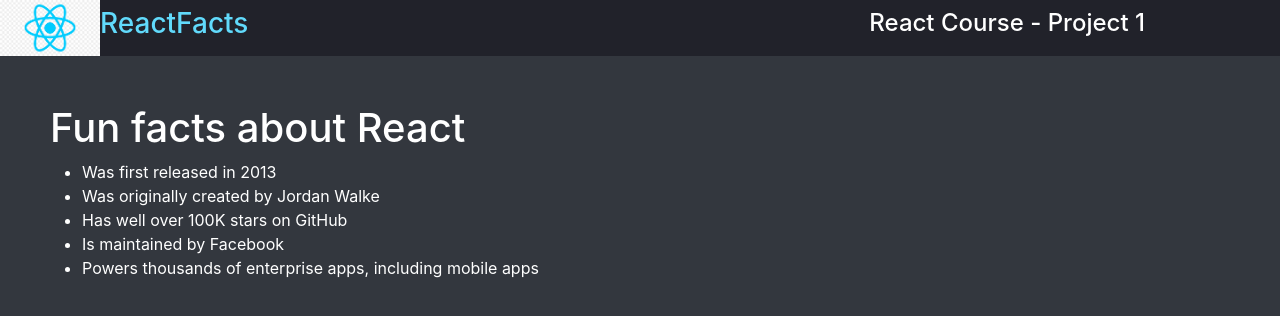
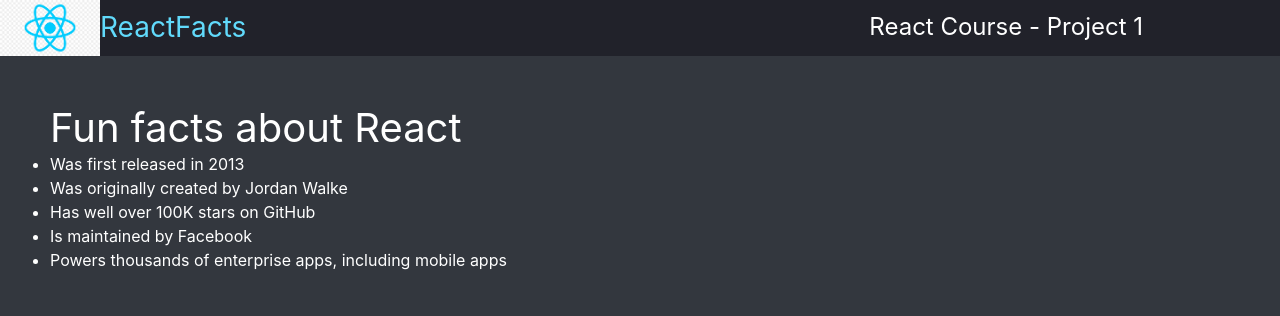
Before and after one commit to OVI3D0/react-info-app, a React (Create React App) app: page / in a window 1280 px wide. Shown: the top 316 px of the page. Built offline with nearby package versions, Linux system fonts and the light colour scheme.

Commit message:
added css resets

```diff
--- a/src/styles/index.css
+++ b/src/styles/index.css
@@ -1,4 +1,29 @@
+html {
+  box-sizing: border-box;
+  font-size: 16px;
+}
+
+*, *:before, *:after {
+  box-sizing: inherit;
+}
+
+body, h1, h2, h3, h4, h5, h6, p, ol, ul {
+  margin: 0;
+  padding: 0;
+  font-weight: normal;
+}
+
+/* ol, ul {
+  list-style: none;
+} */
+
+img {
+  max-width: 100%;
+  height: auto;
+}
+
 body {
+  overflow: hidden;
   margin: 0;
   font-family: -apple-system, BlinkMacSystemFont, 'Segoe UI', 'Roboto', 'Oxygen',
     'Ubuntu', 'Cantarell', 'Fira Sans', 'Droid Sans', 'Helvetica Neue',
```
